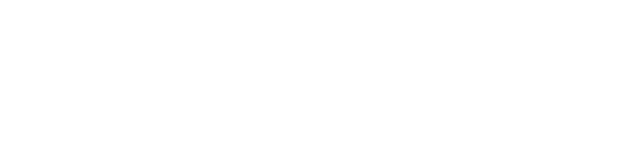
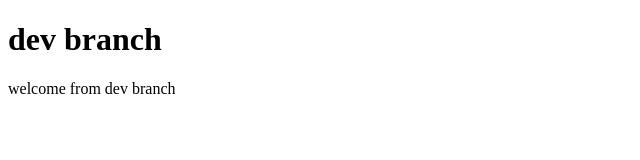
Before and after one commit to mostafaomar7/lab-2-vision-control, a plain HTML site: page index.html in a window 1280 px wide. Shown: the whole page, without its empty margins (0-640 px from the left). Drawn offline with Linux system fonts and the light colour scheme.

Commit message:
dev branch

```diff
--- a/index.html
+++ b/index.html
@@ -6,6 +6,7 @@
     <title>Document</title>
 </head>
 <body>
-
+    <h1>dev branch</h1>
+    <p>welcome from dev branch</p>
 </body>
 </html>
```
